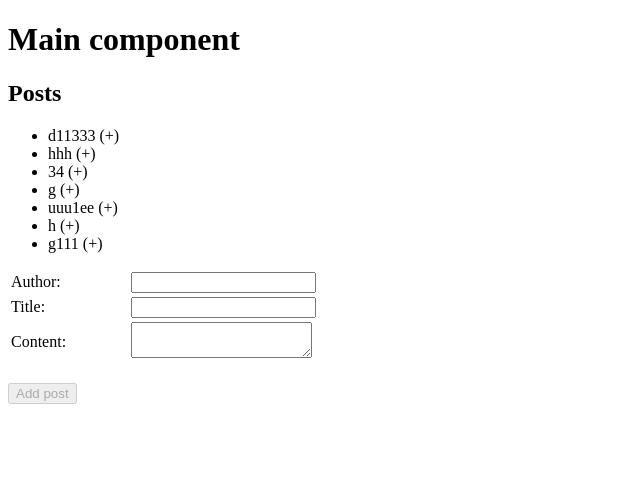
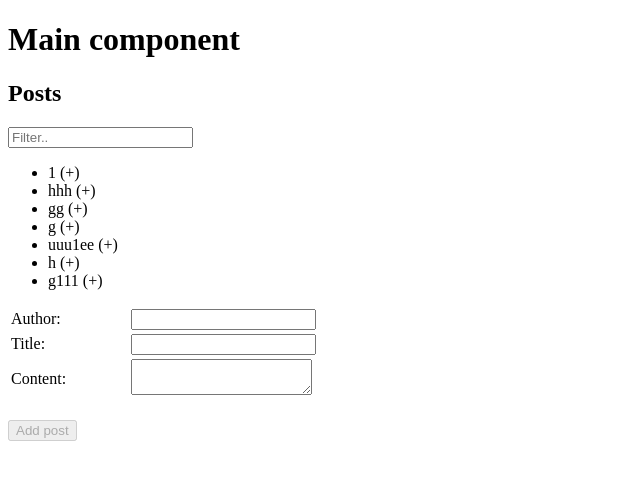
Before and after one commit to vherever/ngx-crud-app, an Angular app: page / in a window 1280 px wide. Shown: the top 480 px of the page, without its empty margins (0-640 px from the left). Built offline with nearby package versions, Linux system fonts and the light colour scheme; data requests are answered from the project's data file.

Commit message:
Filter Pipe

```diff
--- a/db.json
+++ b/db.json
@@ -2,7 +2,7 @@
   "posts": [
     {
       "author": "h22112",
-      "title": "d11333",
+      "title": "1",
       "body": "1",
       "_collapsed": true,
       "id": 1
@@ -16,8 +16,9 @@
     },
     {
       "author": "12",
-      "title": "34",
+      "title": "gg",
       "body": "56",
+      "_collapsed": true,
       "id": 3
     },
     {
--- a/src/app/app.module.ts
+++ b/src/app/app.module.ts
@@ -16,6 +16,8 @@ import {HttpClientModule} from '@angular/common/http';
 import {ReactiveFormsModule, FormsModule} from '@angular/forms';
 import {PopupService} from './services/popup.service';
 import { EditPostComponent } from './components/posts/post/edit/edit.component';
+import { FilterPipe } from './pipes/filter.pipe';
+import { FilterComponent } from './components/filter/filter.component';
 
 
 @NgModule({
@@ -27,7 +29,9 @@ import { EditPostComponent } from './components/posts/post/edit/edit.component';
     PostComponent,
     AddPostComponent,
     AddCommentComponent,
-    EditPostComponent
+    EditPostComponent,
+    FilterPipe,
+    FilterComponent
   ],
   imports: [
     BrowserModule,
--- /dev/null
+++ b/src/app/components/filter/filter.component.html
@@ -0,0 +1,4 @@
+<div>
+  <input type="text" [placeholder]="filterPlaceholder" [formControl]="filterInput" />
+  <i class="users icon"></i>
+</div>
--- /dev/null
+++ b/src/app/components/filter/filter.component.ts
@@ -0,0 +1,31 @@
+import { Component, EventEmitter, OnInit, Output } from '@angular/core';
+import { FormControl } from '@angular/forms';
+import 'rxjs/add/operator/debounceTime';
+
+@Component({
+  selector: 'app-filter',
+  templateUrl: './filter.component.html',
+  styleUrls: ['./filter.component.css']
+})
+export class FilterComponent implements OnInit {
+  public enableFilter: boolean;
+  public filterPlaceholder: string;
+  public filterInput = new FormControl();
+
+  @Output() notifyFilter: EventEmitter<string> = new EventEmitter<string>();
+
+  constructor() { }
+
+  ngOnInit() {
+    this.enableFilter = true;
+    this.filterPlaceholder = 'Filter..';
+
+    this.filterInput
+      .valueChanges
+      .debounceTime(200)
+      .subscribe(term => {
+        this.notifyFilter.emit(term);
+      });
+  }
+
+}
--- a/src/app/components/posts/post/edit/edit.component.html
+++ b/src/app/components/posts/post/edit/edit.component.html
@@ -1,8 +1,8 @@
 <div class="overlay" *ngIf="popup" [style.width]="overlayWidth" [style.height]="overlayHeight"></div>
 <div class="popup" *ngIf="popup" [style.left]="styleLeft" [style.top]="styleTop">
-  <h5>Edit</h5>
+  <h5>Edit</h5>ng generate
   <app-add-post [current_post]="post" (notifyClose)="onNotifyClose($event)"></app-add-post>
-  <span style="color: red" (click)="onCancelClick()">(x)</span>
+  <button (click)="onCancelClick()">Close</button>
 </div>
 <style>
   .overlay {
--- a/src/app/components/posts/posts.component.html
+++ b/src/app/components/posts/posts.component.html
@@ -1,6 +1,7 @@
 <h2>Posts</h2>
+<app-filter (notifyFilter)="onNotifyFilter($event)"></app-filter>
 <ul *ngIf="posts.length">
-  <li *ngFor="let post of posts">
+  <li *ngFor="let post of posts | filter:{ title: filterText }">
       <span (click)="onPostClick(post)" style="cursor: pointer">
         {{ post.title }}
         <span *ngIf="!post._collapsed">(+)</span>
--- a/src/app/components/posts/posts.component.ts
+++ b/src/app/components/posts/posts.component.ts
@@ -16,6 +16,8 @@ export class PostsComponent implements OnInit {
 
   // Here we put only comments by postId
   public comments: Comment[];
+
+  public filterText: string;
 
   constructor(
     private dmService: DataManagerService,
@@ -38,6 +40,10 @@ export class PostsComponent implements OnInit {
     this.popupService.showPopup(popup);
   }
 
+  onNotifyFilter(message: string): void {
+    this.filterText = message;
+  }
+
   ngOnInit() {
   }
 
--- /dev/null
+++ b/src/app/pipes/filter.pipe.ts
@@ -0,0 +1,25 @@
+import { Pipe, PipeTransform } from '@angular/core';
+
+@Pipe({
+  name: 'filter'
+})
+export class FilterPipe implements PipeTransform {
+  transform(items: any, filter: any, isAnd: boolean): any {
+    if (filter && Array.isArray(items)) {
+      const filterKeys = Object.keys(filter);
+      if (isAnd) {
+        return items.filter(item =>
+          filterKeys.reduce((memo, keyName) =>
+          (memo && new RegExp(filter[keyName], 'gi').test(item[keyName])) || filter[keyName] === '', true));
+      } else {
+        return items.filter(item => {
+          return filterKeys.some((keyName) => {
+            return new RegExp(filter[keyName], 'gi').test(item[keyName]) || filter[keyName] === '';
+          });
+        });
+      }
+    } else {
+      return items;
+    }
+  }
+}
```
Also changed, not shown: src/app/components/filter/filter.component.css (added), 2 other files (tests, documents, lock files or other folders).
